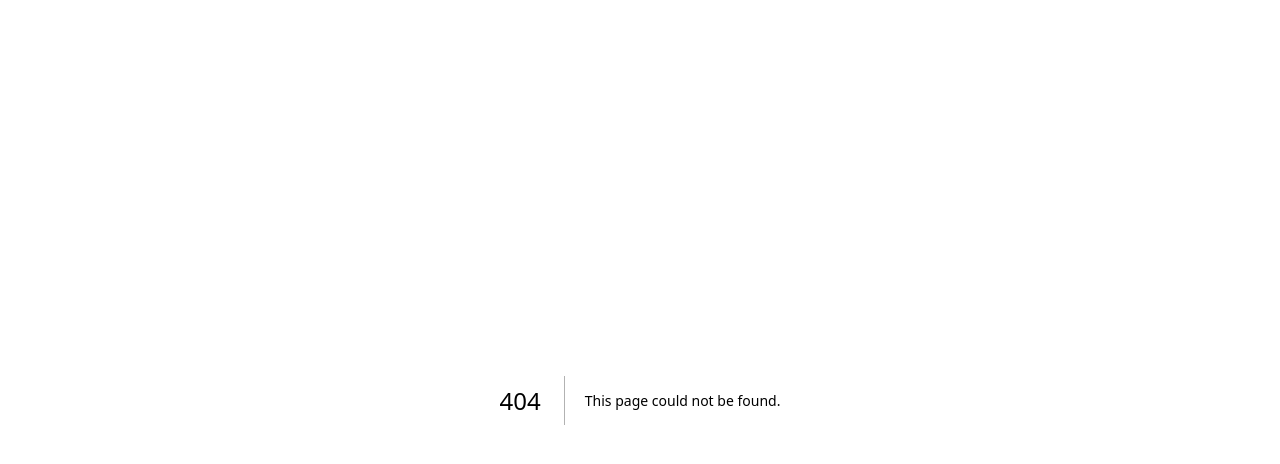
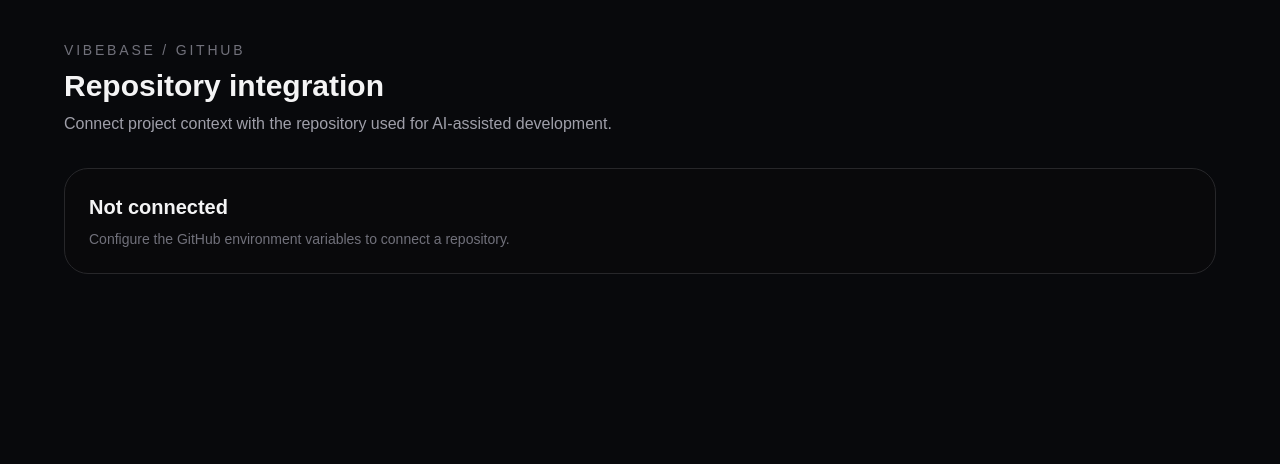
Before and after one commit to Yuhanin/VibeBase, a Next.js app: page /github in a window 1280 px wide. Before the commit this address had no page. Shown: the top 464 px of the page. Built offline with nearby package versions, Linux system fonts and the light colour scheme.

Commit message:
feat: add GitHub integration workspace

```diff
--- /dev/null
+++ b/app/github/page.tsx
@@ -0,0 +1,8 @@
+'use client'
+import { useEffect, useState } from 'react'
+
+export default function GitHubPage(){
+ const [repo,setRepo]=useState<any>(null); const [branches,setBranches]=useState<any[]>([]); const [loading,setLoading]=useState(true)
+ useEffect(()=>{Promise.all([fetch('/api/github/repository').then(r=>r.json()),fetch('/api/github/branches').then(r=>r.json())]).then(([r,b])=>{setRepo(r);setBranches(b.branches||[])}).finally(()=>setLoading(false))},[])
+ return <main className="min-h-screen p-6 md:p-10"><div className="mx-auto max-w-6xl"><header className="mb-8"><p className="text-sm tracking-[.2em] text-zinc-500">VIBEBASE / GITHUB</p><h1 className="mt-2 text-3xl font-bold">Repository integration</h1><p className="mt-2 text-zinc-400">Connect project context with the repository used for AI-assisted development.</p></header>{loading?<p className="text-zinc-500">Checking connection…</p>:<section className="rounded-3xl border border-zinc-800 bg-zinc-950 p-6">{repo?.connected?<><div className="flex items-center justify-between"><div><h2 className="text-xl font-semibold">{repo.repository.fullName}</h2><p className="mt-1 text-sm text-zinc-500">Default branch: {repo.repository.defaultBranch}</p></div><span className="rounded-full border border-zinc-700 px-3 py-1 text-xs">Connected</span></div><div className="mt-8"><h3 className="font-medium">Branches</h3><div className="mt-3 grid gap-2 md:grid-cols-3">{branches.map(b=><div key={b.name} className="rounded-xl border border-zinc-800 p-3 text-sm">{b.name}{b.protected&&<span className="ml-2 text-xs text-zinc-500">protected</span>}</div>)}</div></div></>:<div><h2 className="text-xl font-semibold">Not connected</h2><p className="mt-2 text-sm text-zinc-500">Configure the GitHub environment variables to connect a repository.</p></div>}</section>}</div></main>
+}
```
